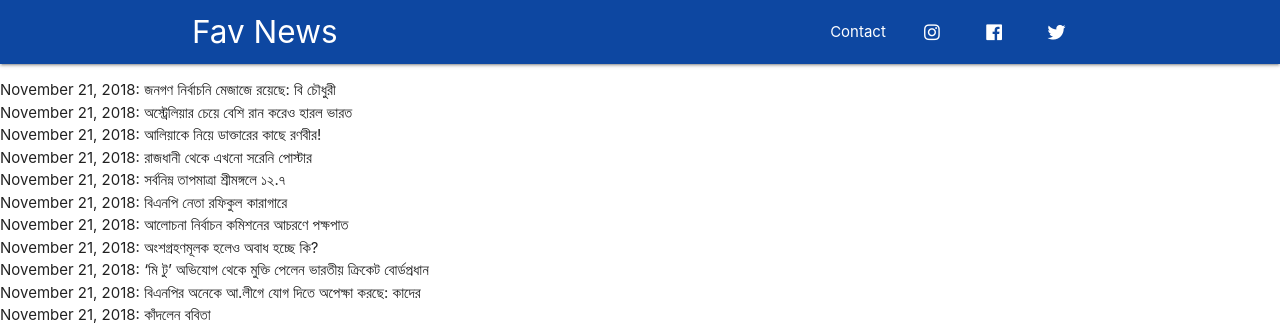
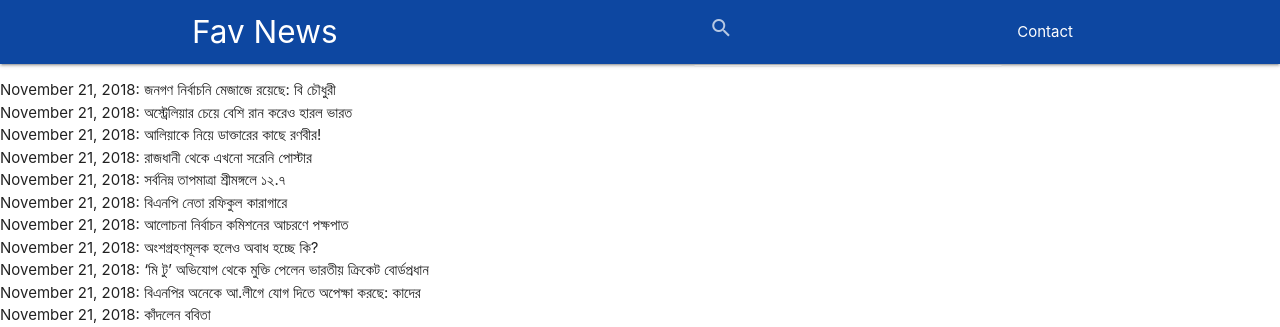
Before and after one commit to Mahmudul-Amin-Minar/News-Server, a Django app: page /archive/2018/11/ in a window 1280 px wide. Shown: the top 327 px of the page. Run offline with Django 3.2, Linux system fonts and the light colour scheme; data comes from the database, SQL or seed files in the repository; both versions use the stored data as it was after the commit; some libraries are stand-ins or nearby versions.

Commit message:
live search added

```diff
--- a/news/urls.py
+++ b/news/urls.py
@@ -1,7 +1,5 @@
 from django.urls import path, re_path
-from django.views.generic.dates import ArchiveIndexView
 
-from .models import News
 from . import views
 
 namespace = 'news'
@@ -10,7 +8,8 @@
 urlpatterns = [
     re_path('^news/', views.NewsListView.as_view(), name='news-list'),
     re_path('^filter/(?P<days>[0-9]+)/$', views.NewsListView.as_view(), name='filtered-list'),
-    re_path(r'^scrape/$', views.scrape_news, name='scrape'),
+    re_path('^scrape/$', views.scrape_news, name='scrape'),
+    re_path('search/$', views.NewsSearch.as_view(), name='news-search'),
 
     path('archive/<int:year>/', views.NewsYearArchiveView.as_view(), name="news_year_archive"),
     path('archive/<int:year>/<int:month>/', views.NewsMonthArchiveView.as_view(month_format='%m'), name="news_month_archive"),
--- a/news/views.py
+++ b/news/views.py
@@ -1,5 +1,7 @@
 import datetime
 from django.shortcuts import render, redirect
+from django.urls import reverse
+from django.views import View
 from django.views.generic import ListView
 from django.views.generic.dates import YearArchiveView, MonthArchiveView, DayArchiveView, ArchiveIndexView
 
@@ -14,7 +16,7 @@
     samakal(url)
     priyo("https://www.priyo.com/")
     palo("https://www.prothomalo.com/home/featured")
-    return redirect('/')
+    return redirect(reverse('news-list'))
 
 
 class NewsListView(ListView):
@@ -56,3 +58,14 @@
     month_format = '%m'
     context_object_name = 'news'
     template_name = 'news/news_list.html'
+
+
+class NewsSearch(View):
+
+    def post(self, request):
+        search_text = request.POST.get('search')
+        if search_text:
+            results = News.objects.filter(title__icontains=search_text).distinct()
+        else:
+            results = ['No Items found']
+        return render(request, 'news/ajax_search.html', {'results': results})
--- a/templates/base.html
+++ b/templates/base.html
@@ -12,7 +12,35 @@
     <link rel="stylesheet" href="https://cdnjs.cloudflare.com/ajax/libs/materialize/1.0.0-beta/css/materialize.min.css">
     <title>News</title>
     <style>
+        .nav-wrapper form{
+            margin: auto;
+            width: 50%;
+        }
 
+        .nav-wrapper .input-field{
+            padding-top: 7px;
+        }
+
+        .nav-wrapper form #search{
+            height: 50px;
+        }
+
+
+        nav .right img{
+            margin: 17px;
+            height: 30px;
+            width: 30px;
+            border: 2px solid white;
+            cursor: pointer;
+        }
+
+        nav .right .imgProfil a{
+            height: 64px;
+        }
+
+        .hidden{
+            display: none;
+        }
     </style>
 </head>
 <body>
@@ -41,6 +69,21 @@
                 window.location = (`http://127.0.0.1:8000/archive/${year}/${month}/${day}/`);
                 console.log('after refresh');
                 date.value = date;
+            });
+
+            $('#search').keyup(function () {
+                $.ajax({
+                    type: 'POST',
+                    url: '{% url "news-search" %}',
+                    data: {
+                        'search': $('#search').val(),
+                        'csrfmiddlewaretoken' : $("input[name=csrfmiddlewaretoken]").val()
+                    },
+                    success: function (data) {
+                        $('#search-results').html(data)
+                    }
+
+                })
             })
         });
     </script>
--- a/templates/navbar.html
+++ b/templates/navbar.html
@@ -6,16 +6,17 @@
         </a>
         <ul class="right hide-on-med-and-down">
             <li><a href="#">Contact</a></li>
-            <li><a href="#" class="tooltipped btn-floating btn-small transparent z-depth-0" data-tooltip="Instagram">
-                <i class="fab fa-instagram"></i>
-            </a></li>
-            <li><a href="#" class="tooltipped btn-floating btn-small transparent z-depth-0" data-tooltip="Facebook">
-                <i class="fab fa-facebook"></i>
-            </a></li>
-            <li><a href="#" class="tooltipped btn-floating btn-small transparent z-depth-0" data-tooltip="Twitter">
-                <i class="fab fa-twitter"></i>
-            </a></li>
         </ul>
+        <form class="right" action="{% url 'news-search' %}" method="post">
+            {% csrf_token %}
+            <div class="input-field right">
+                <input id="search" name="search" type="search" required>
+                <label class="label-icon" for="search">
+                    <i class="material-icons left">search</i>
+                </label>
+                <div class="collection" id="search-results"></div>
+            </div>
+        </form>
         <ul class="sidenav grey lighten-2" id="mobile-menu">
             <li><a href="#">Contact</a></li>
         </ul>
```
Also changed, not shown: news/templates/news/ajax_search.html (added, +7 -0 lines), db.sqlite3.
